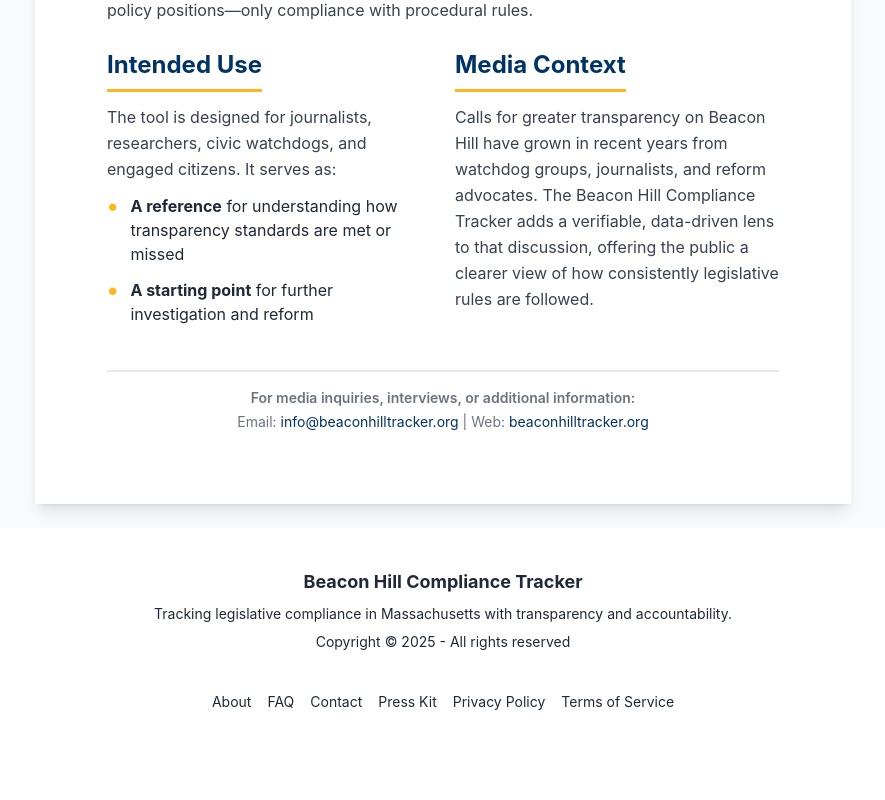
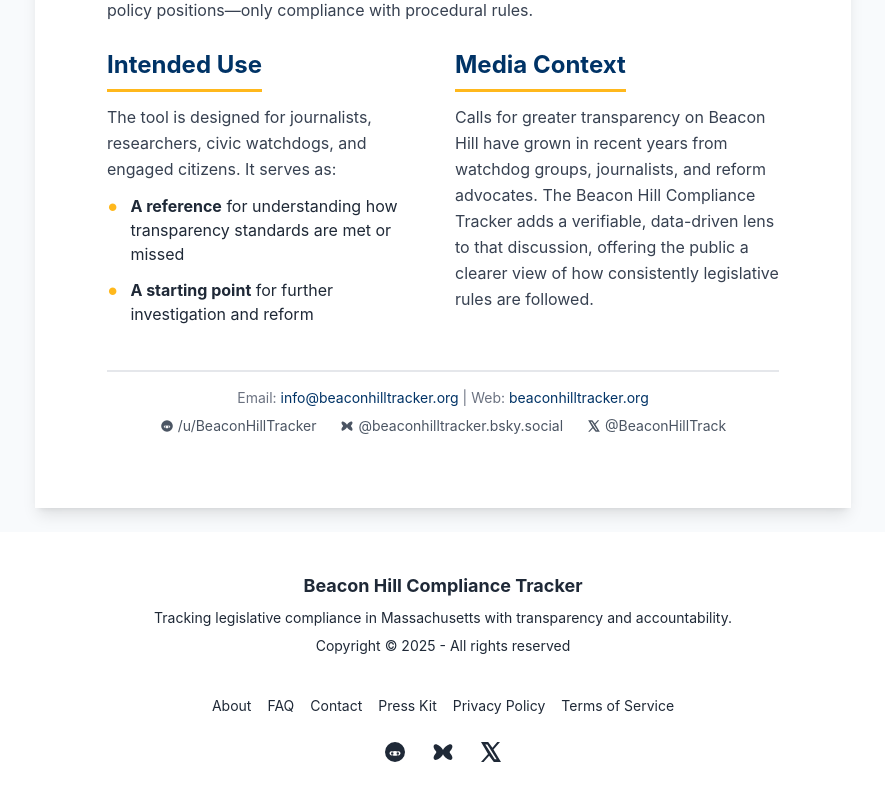
Before and after one commit to arbowl/beacon-hill-tracker, a React (Vite) app in the folder frontend/: page /press in a window 1280 px wide. Shown: the part 1331-2131 px from the top of the page, without its empty margins (197-1082 px from the left). Before the commit the page ends 2083 px from the top, so only its background shows below. Built offline with nearby package versions, Linux system fonts and the light colour scheme.

Commit message:
Update socials

```diff
--- a/frontend/src/components/Layout.tsx
+++ b/frontend/src/components/Layout.tsx
@@ -246,9 +246,7 @@ const Layout: React.FC<LayoutProps> = ({ children }) => {
       {/* Footer */}
       <footer className="footer footer-center p-10 bg-base-100 text-base-content">
         <aside>
-          <p className="font-bold text-lg">
-            Beacon Hill Compliance Tracker
-          </p>
+          <p className="font-bold text-lg">Beacon Hill Compliance Tracker</p>
           <p className="text-base-content/70">
             Tracking legislative compliance in Massachusetts with transparency and accountability.
           </p>
@@ -256,7 +254,8 @@ const Layout: React.FC<LayoutProps> = ({ children }) => {
             Copyright © 2025 - All rights reserved
           </p>
         </aside>
-        <nav>
+
+        <nav className="grid gap-4">
           <div className="grid grid-flow-col gap-4">
             <Link to="/about" className="link link-hover">About</Link>
             <Link to="/faq" className="link link-hover">FAQ</Link>
@@ -265,6 +264,63 @@ const Layout: React.FC<LayoutProps> = ({ children }) => {
             <Link to="/privacy" className="link link-hover">Privacy Policy</Link>
             <Link to="/tos" className="link link-hover">Terms of Service</Link>
           </div>
+
+          {/* Social Icons */}
+          <div className="grid grid-flow-col gap-6 mt-2">
+            {/* Reddit */}
+            <a
+              href="https://old.reddit.com/user/BeaconHillTracker/"
+              target="_blank"
+              rel="noopener noreferrer"
+              className="text-base-content/70 hover:text-base-content transition"
+            >
+              <svg
+                xmlns="http://www.w3.org/2000/svg"
+                width="24"
+                height="24"
+                viewBox="0 0 24 24"
+                fill="currentColor"
+              >
+                <path d="M12 2a10 10 0 1 0 10 10A10.011 10.011 0 0 0 12 2Zm5.485 11.261a2.027 2.027 0 0 1-.63 1.444c-1.087 1.084-3.29 1.165-4.852 1.165s-3.764-.081-4.852-1.165a2.027 2.027 0 0 1-.63-1.444 2.06 2.06 0 0 1 3.052-1.792 7.435 7.435 0 0 1 4.86 0 2.06 2.06 0 0 1 3.052 1.792ZM9.25 12.25A1.25 1.25 0 1 0 10.5 13.5a1.25 1.25 0 0 0-1.25-1.25Zm5.5 0A1.25 1.25 0 1 0 16 13.5a1.25 1.25 0 0 0-1.25-1.25Zm-2.75 5.236c1.308 0 2.48-.32 3.326-.9a.75.75 0 1 0-.852-1.238c-.626.431-1.55.638-2.474.638s-1.848-.207-2.474-.638a.75.75 0 1 0-.852 1.238c.846.58 2.018.9 3.326.9Z"/>
+              </svg>
+            </a>
+
+            {/* Bluesky */}
+            <a
+              href="https://bsky.app/profile/beaconhilltracker.bsky.social"
+              target="_blank"
+              rel="noopener noreferrer"
+              className="text-base-content/70 hover:text-base-content transition"
+            >
+              <svg
+                xmlns="http://www.w3.org/2000/svg"
+                width="24"
+                height="24"
+                viewBox="0 0 24 24"
+                fill="currentColor"
+              >
+                <path d="M12 9.95c1.582-3.146 5.236-5.737 7.443-5.737 1.264 0 1.957 1.03 1.957 2.237 0 1.582-1.028 3.185-2.059 4.36-.88 1.006-.88 1.611 0 2.617 1.03 1.175 2.059 2.778 2.059 4.36 0 1.207-.693 2.237-1.957 2.237-2.207 0-5.861-2.591-7.443-5.737-1.582 3.146-5.236 5.737-7.443 5.737-1.264 0-1.957-1.03-1.957-2.237 0-1.582 1.029-3.185 2.059-4.36.88-1.006.88-1.611 0-2.617-1.03-1.175-2.059-2.778-2.059-4.36 0-1.207.693-2.237 1.957-2.237 2.207 0 5.861 2.591 7.443 5.737Z" />
+              </svg>
+            </a>
+
+            {/* X / Twitter */}
+            <a
+              href="https://x.com/BeaconHillTrack"
+              target="_blank"
+              rel="noopener noreferrer"
+              className="text-base-content/70 hover:text-base-content transition"
+            >
+              <svg
+                xmlns="http://www.w3.org/2000/svg"
+                width="24"
+                height="24"
+                viewBox="0 0 24 24"
+                fill="currentColor"
+              >
+                <path d="M18.244 2H21l-6.51 7.445L22 22h-7.173l-4.7-6.146L4.6 22H2l7.028-8.043L2 2h7.173l4.274 5.684L18.244 2Zm-2.48 17.329h1.863L8.31 4.56H6.33l9.434 14.769Z"/>
+              </svg>
+            </a>
+          </div>
         </nav>
       </footer>
     </div>
--- a/frontend/src/pages/PressPage.tsx
+++ b/frontend/src/pages/PressPage.tsx
@@ -204,12 +204,51 @@ const PressPage: React.FC = () => {
         {/* Footer */}
         <footer className="press-footer">
           <div className="text-center text-sm text-gray-500">
-            <p className="font-semibold mb-1">For media inquiries, interviews, or additional information:</p>
             <p>Email: <a href="mailto:info@beaconhilltracker.org" className="text-ma-blue hover:underline">info@beaconhilltracker.org</a> | Web: <a href="https://beaconhilltracker.org" className="text-ma-blue hover:underline">beaconhilltracker.org</a></p>
+          </div>
+          <div className="flex justify-center gap-6 mt-2 text-sm text-gray-600">
+
+            {/* Reddit */}
+            <a
+              href="https://old.reddit.com/user/BeaconHillTracker/"
+              target="_blank"
+              rel="noopener noreferrer"
+              className="flex items-center gap-1 hover:text-ma-blue transition"
+            >
+              <svg width="14" height="14" viewBox="0 0 24 24" fill="currentColor">
+                <path d="M12 2a10 10 0 1 0 10 10A10.011 10.011 0 0 0 12 2Zm5.485 11.261a2.027 2.027 0 0 1-.63 1.444c-1.087 1.084-3.29 1.165-4.852 1.165s-3.764-.081-4.852-1.165a2.027 2.027 0 0 1-.63-1.444 2.06 2.06 0 0 1 3.052-1.792 7.435 7.435 0 0 1 4.86 0 2.06 2.06 0 0 1 3.052 1.792ZM9.25 12.25A1.25 1.25 0 1 0 10.5 13.5a1.25 1.25 0 0 0-1.25-1.25Zm5.5 0A1.25 1.25 0 1 0 16 13.5a1.25 1.25 0 0 0-1.25-1.25Zm-2.75 5.236c1.308 0 2.48-.32 3.326-.9a.75.75 0 1 0-.852-1.238c-.626.431-1.55.638-2.474.638s-1.848-.207-2.474-.638a.75.75 0 1 0-.852 1.238c.846.58 2.018.9 3.326.9Z"/>
+              </svg>
+              <span>/u/BeaconHillTracker</span>
+            </a>
+
+            {/* Bluesky */}
+            <a
+              href="https://bsky.app/profile/beaconhilltracker.bsky.social"
+              target="_blank"
+              rel="noopener noreferrer"
+              className="flex items-center gap-1 hover:text-ma-blue transition"
+            >
+              <svg width="14" height="14" viewBox="0 0 24 24" fill="currentColor">
+                <path d="M12 9.95c1.582-3.146 5.236-5.737 7.443-5.737 1.264 0 1.957 1.03 1.957 2.237 0 1.582-1.028 3.185-2.059 4.36-.88 1.006-.88 1.611 0 2.617 1.03 1.175 2.059 2.778 2.059 4.36 0 1.207-.693 2.237-1.957 2.237-2.207 0-5.861-2.591-7.443-5.737-1.582 3.146-5.236 5.737-7.443 5.737-1.264 0-1.957-1.03-1.957-2.237 0-1.582 1.029-3.185 2.059-4.36.88-1.006.88-1.611 0-2.617-1.03-1.175-2.059-2.778-2.059-4.36 0-1.207.693-2.237 1.957-2.237 2.207 0 5.861 2.591 7.443 5.737Z"/>
+              </svg>
+              <span>@beaconhilltracker.bsky.social</span>
+            </a>
+
+            {/* X / Twitter */}
+            <a
+              href="https://x.com/BeaconHillTrack"
+              target="_blank"
+              rel="noopener noreferrer"
+              className="flex items-center gap-1 hover:text-ma-blue transition"
+            >
+              <svg width="14" height="14" viewBox="0 0 24 24" fill="currentColor">
+                <path d="M18.244 2H21l-6.51 7.445L22 22h-7.173l-4.7-6.146L4.6 22H2l7.028-8.043L2 2h7.173l4.274 5.684L18.244 2Zm-2.48 17.329h1.863L8.31 4.56H6.33l9.434 14.769Z"/>
+              </svg>
+              <span>@BeaconHillTrack</span>
+            </a>
           </div>
         </footer>
       </div>
-
       {/* Print Styles */}
       <style>{`
         /* Mobile: Hide preview, show message (but not when printing) */
```
